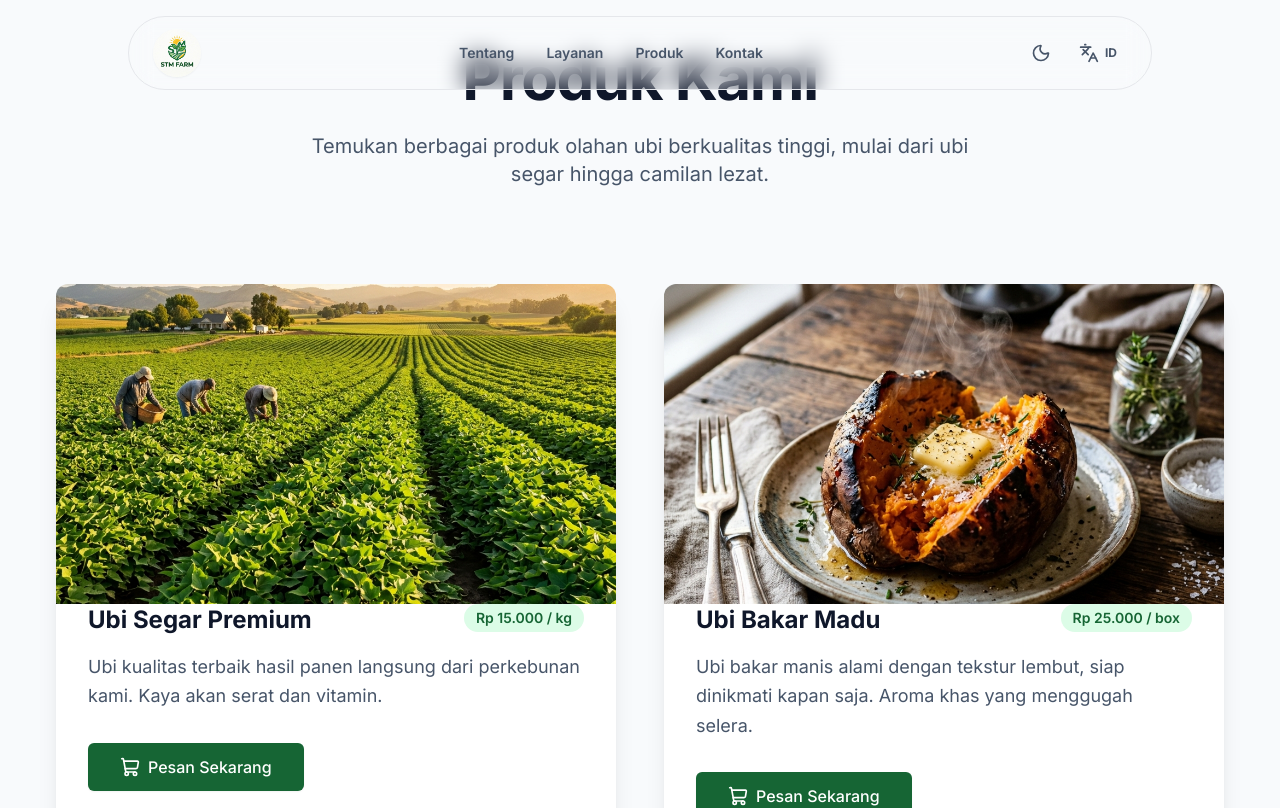
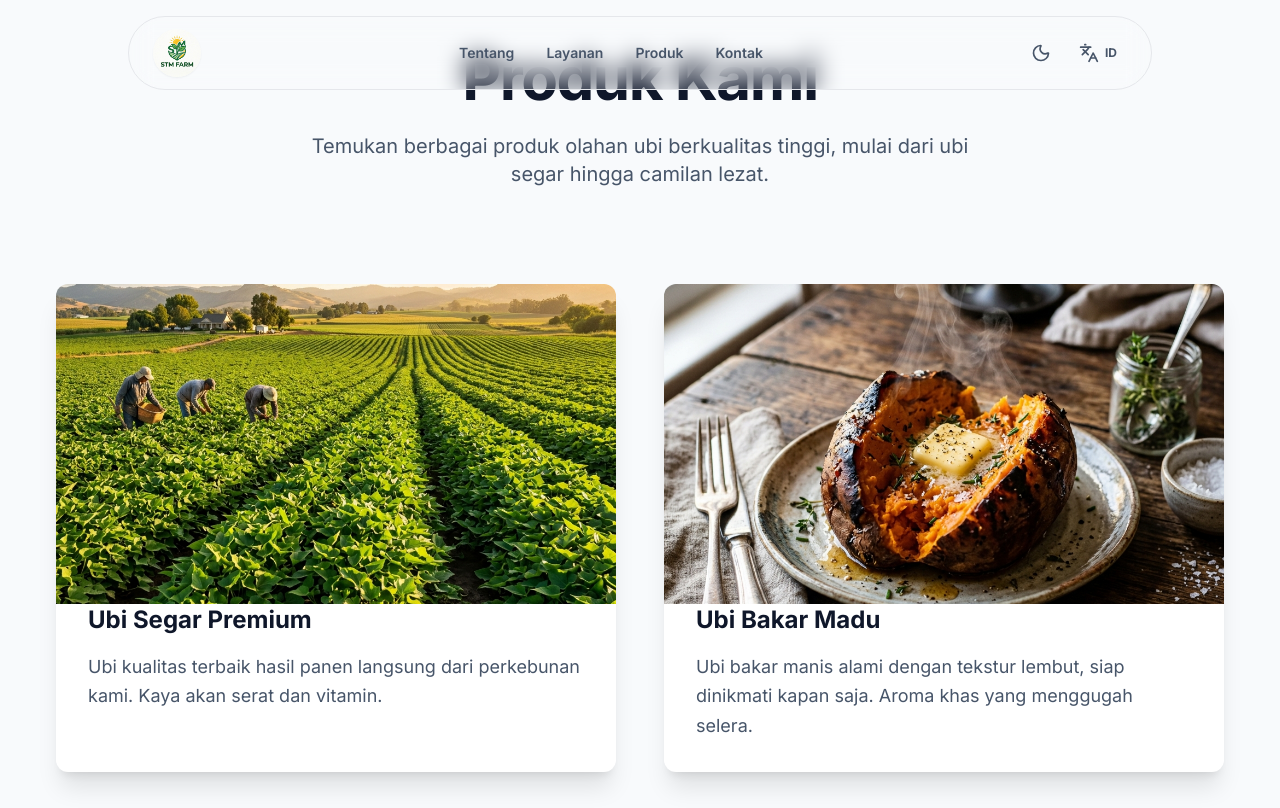
Before and after one commit to joelaey/stm-farm, a Next.js app: page /produk in a window 1280 px wide. Shown: the top 808 px of the page. Built offline with nearby package versions, Linux system fonts and the light colour scheme; no server answers; the database is empty.

Commit message:
feat: simplify product page by removing price and order button

```diff
--- a/src/app/(landing)/produk/page.tsx
+++ b/src/app/(landing)/produk/page.tsx
@@ -83,19 +83,10 @@ export default function ProdukPage() {
               <CardContent className="p-8 space-y-4">
                 <div className="flex justify-between items-start gap-4">
                   <h2 className="text-2xl font-bold text-[var(--text-primary)]">{product.name[locale]}</h2>
-                  <span className="inline-block px-3 py-1 bg-[var(--primary-light)] text-[var(--primary)] text-sm font-semibold rounded-full whitespace-nowrap">
-                    {product.price}
-                  </span>
                 </div>
                 <p className="text-[var(--text-secondary)] leading-relaxed text-lg">
                   {product.desc[locale]}
                 </p>
-                <div className="pt-4">
-                  <Button className="w-full sm:w-auto rounded-full gap-2 hover:scale-105 transition-transform" size="lg" onClick={() => window.open('https://wa.me/6281234567890', '_blank')}>
-                    <ShoppingCart className="w-5 h-5" />
-                    {locale === 'id' ? 'Pesan Sekarang' : 'Order Now'}
-                  </Button>
-                </div>
               </CardContent>
             </Card>
           ))}
```
